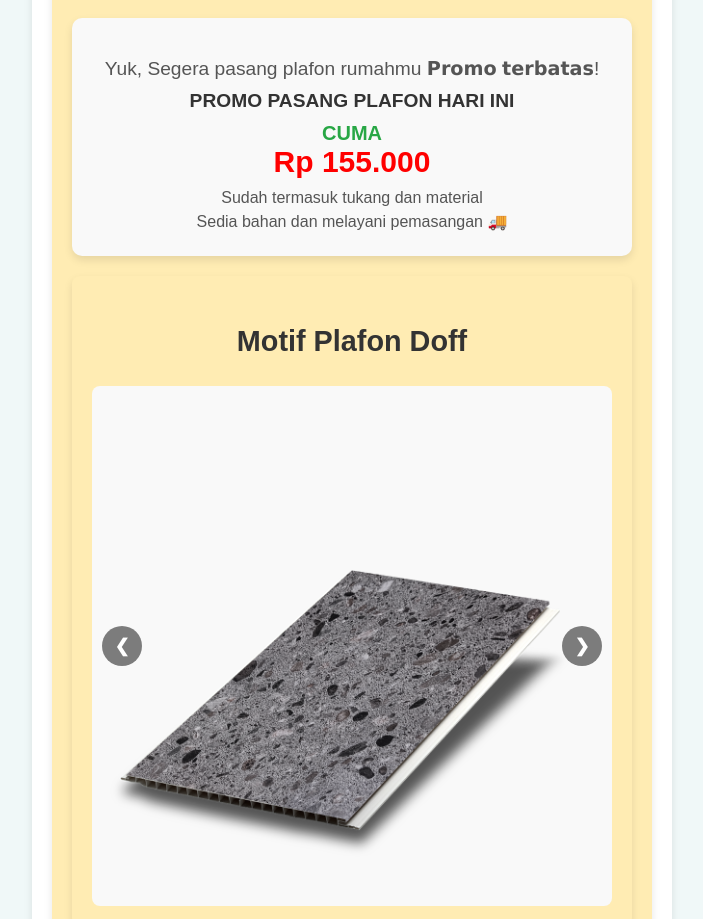
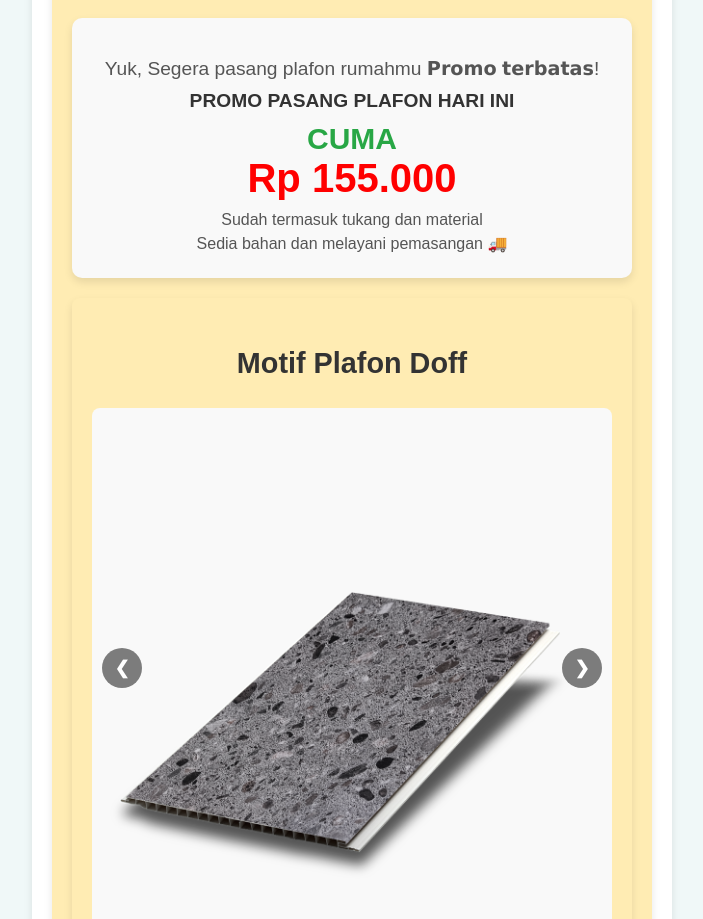
Before and after one commit to WidyaNAS/Landingpage_1, a plain HTML site: page index.html in a window 1280 px wide. Shown: the part 1743-2662 px from the top of the page, without its empty margins (288-991 px from the left). Drawn offline with Linux system fonts and the light colour scheme.

Commit message:
styles.css

```diff
--- a/styles.css
+++ b/styles.css
@@ -291,11 +291,11 @@ body {
 }
 
 .discounted-price {
-  font-size: 20px; /* Ukuran default untuk 'CUMA' */
+  font-size: 30px; /* Ukuran default untuk 'CUMA' */
 }
 
 .discounted-price .price {
-  font-size: 30px; /* Ukuran lebih besar untuk harga */
+  font-size: 40px; /* Ukuran lebih besar untuk harga */
   font-weight: bold; /* Menebalkan tulisan harga */
   color: red; /* Opsional: Mengubah warna tulisan harga */
 }
```
